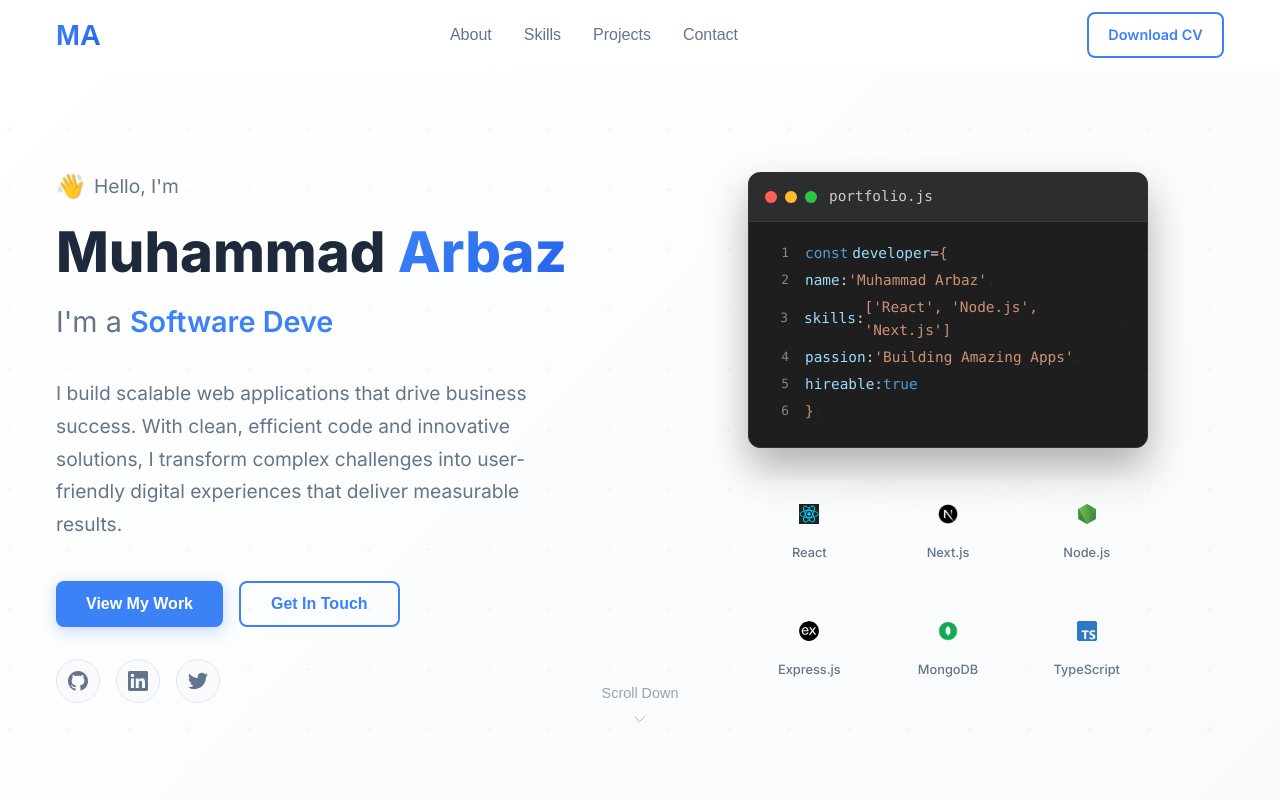
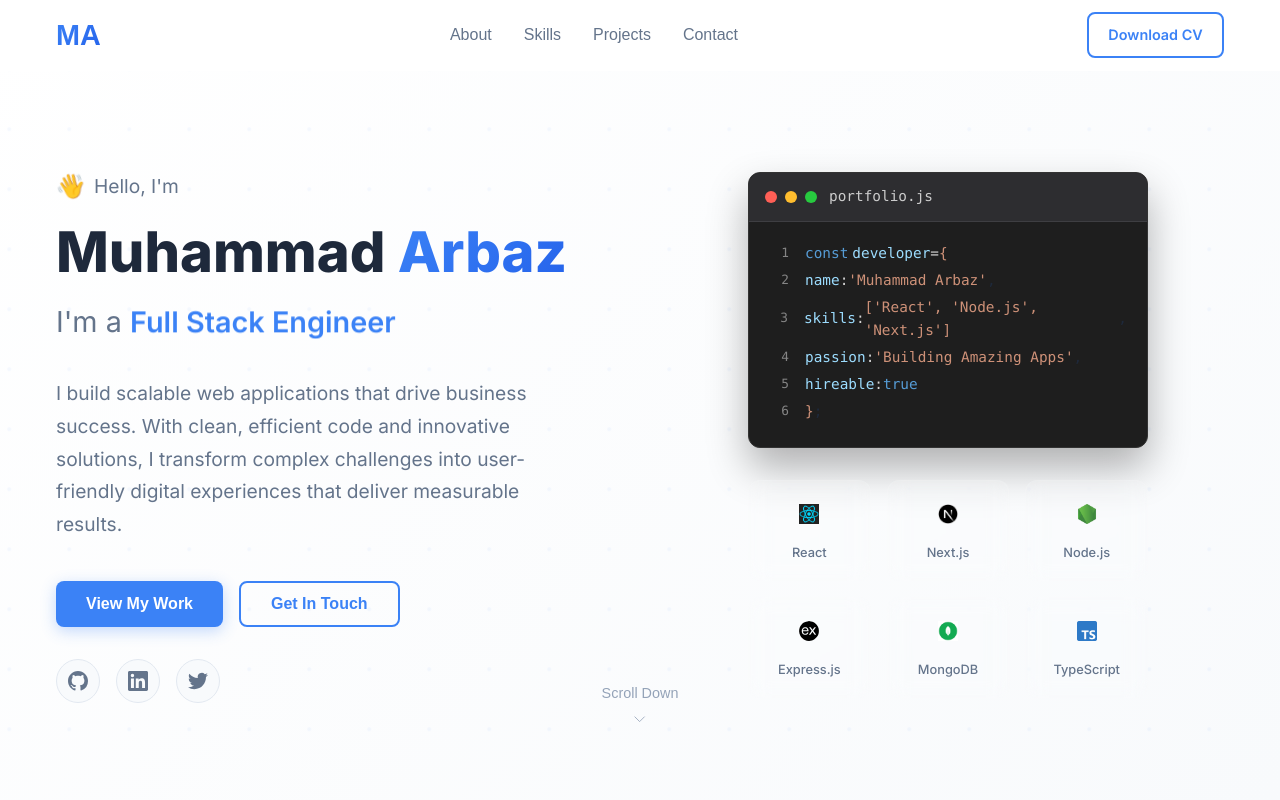
Before and after one commit to arbazdogar20/Portfolio, a Next.js app: page / in a window 1280 px wide. Shown: the top 800 px of the page. Built offline with nearby package versions, Linux system fonts and the light colour scheme.

Commit message:
Refactor Hero component: simplify role display logic and enhance styling for improved animation and readability

```diff
--- a/src/components/Hero.js
+++ b/src/components/Hero.js
@@ -4,17 +4,15 @@ import { useState, useEffect } from "react";
 import styles from "./Hero.module.css";
 import Image from "next/image";
 
+const ROLES = [
+  "Software Developer",
+  "Web Developer",
+  "Problem Solver",
+  "Full Stack Engineer",
+];
+
 const Hero = () => {
   const [currentRoleIndex, setCurrentRoleIndex] = useState(0);
-  const [currentText, setCurrentText] = useState("");
-  const [isDeleting, setIsDeleting] = useState(false);
-
-  const roles = [
-    "Software Developer",
-    "Web Developer",
-    "Problem Solver",
-    "Full Stack Engineer",
-  ];
 
   const techStack = [
     { name: "React", icon: "/images/react.png" },
@@ -26,41 +24,12 @@ const Hero = () => {
   ];
 
   useEffect(() => {
-    let timeout;
+    const interval = setInterval(() => {
+      setCurrentRoleIndex((prev) => (prev + 1) % ROLES.length);
+    }, 2000);
 
-    const handleTyping = () => {
-      const currentRole = roles[currentRoleIndex];
-
-      if (!isDeleting) {
-        if (currentText.length < currentRole.length) {
-          setCurrentText(currentRole.substring(0, currentText.length + 1));
-          timeout = setTimeout(handleTyping, 80);
-        } else {
-          timeout = setTimeout(() => {
-            setIsDeleting(true);
-            handleTyping();
-          }, 2000);
-        }
-      } else {
-        if (currentText.length > 0) {
-          setCurrentText(currentText.substring(0, currentText.length - 1));
-          timeout = setTimeout(handleTyping, 50);
-        } else {
-          setIsDeleting(false);
-          setCurrentRoleIndex((prev) => (prev + 1) % roles.length);
-          timeout = setTimeout(handleTyping, 300);
-        }
-      }
-    };
-
-    timeout = setTimeout(handleTyping, 500);
-
-    return () => {
-      if (timeout) {
-        clearTimeout(timeout);
-      }
-    };
-  }, [currentText, isDeleting, currentRoleIndex, roles]);
+    return () => clearInterval(interval);
+  }, []);
 
   const scrollToSection = (sectionId) => {
     const element = document.getElementById(sectionId);
@@ -86,8 +55,18 @@ const Hero = () => {
             <div className={styles.roleContainer}>
               <span className={styles.rolePrefix}>I'm a </span>
               <span className={styles.role}>
-                {currentText}
-                <span className={styles.cursor}>|</span>
+                <span
+                  className={styles.roleTrack}
+                  style={{
+                    transform: `translateY(-${currentRoleIndex * 1.2}em)`,
+                  }}
+                >
+                  {ROLES.map((role) => (
+                    <span key={role} className={styles.roleItem}>
+                      {role}
+                    </span>
+                  ))}
+                </span>
               </span>
             </div>
 
--- a/src/components/Hero.module.css
+++ b/src/components/Hero.module.css
@@ -276,6 +276,23 @@
   font-weight: 600;
   min-width: 300px;
   position: relative;
+  height: 1.2em;
+  overflow: hidden;
+  display: inline-block;
+}
+
+.roleTrack {
+  display: flex;
+  flex-direction: column;
+  transition: transform 0.6s ease-in-out;
+  will-change: transform;
+}
+
+.roleItem {
+  height: 1.2em;
+  line-height: 1.2;
+  display: flex;
+  align-items: center;
 }
 
 .cursor {
```
